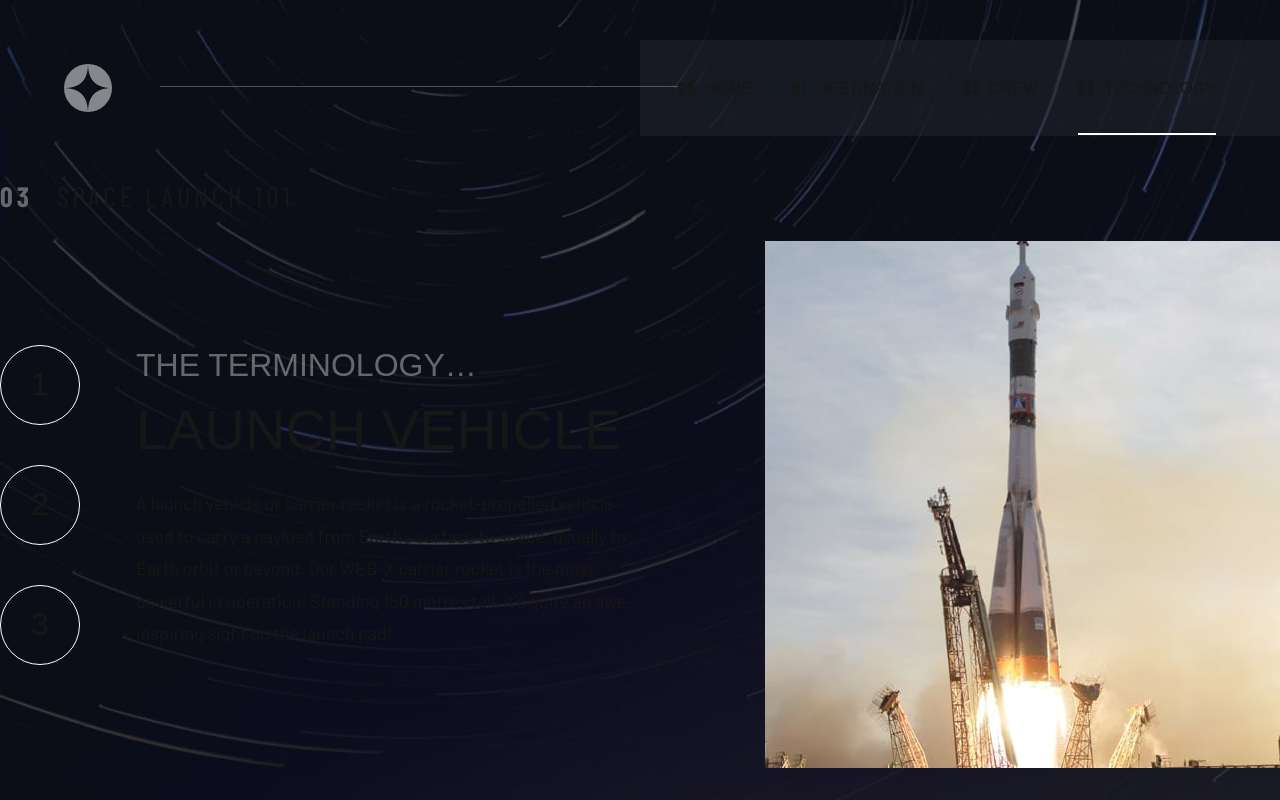
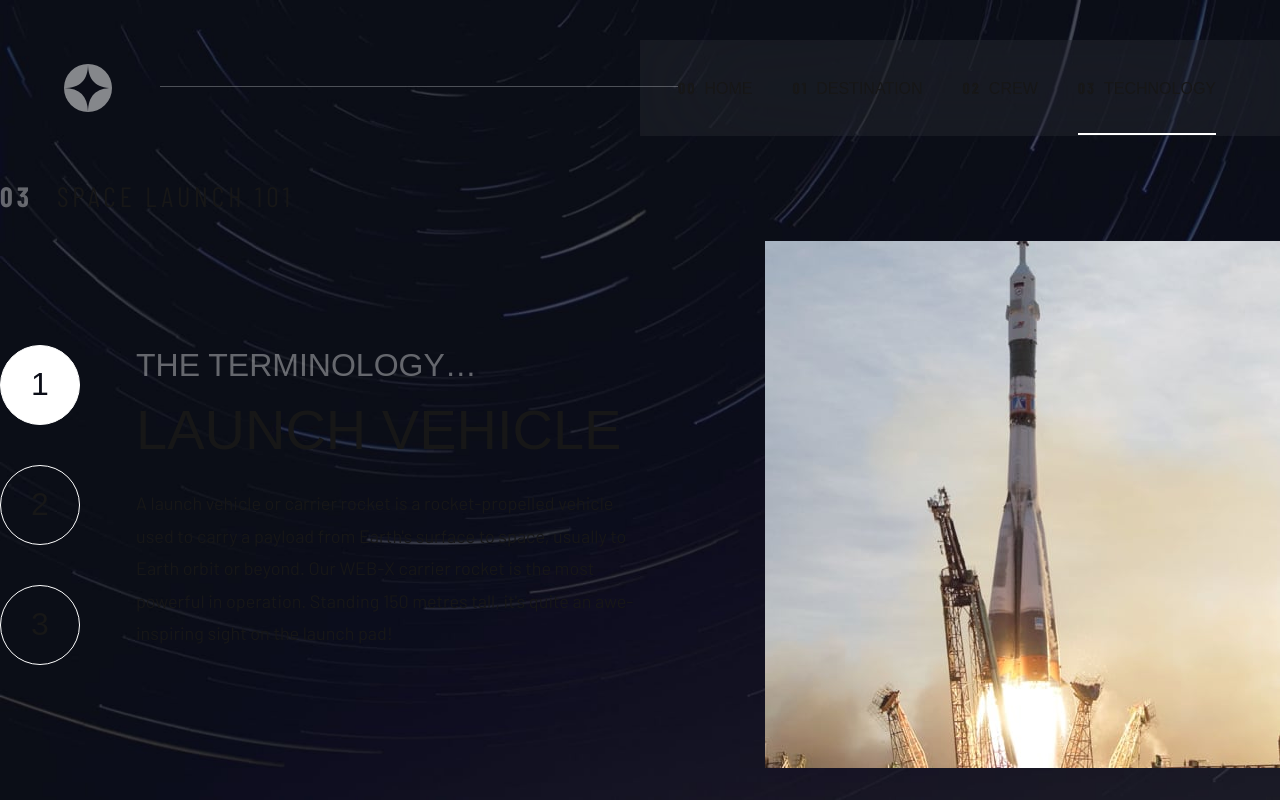
Before and after one commit to muhkyle17/birthday-reminder, a Next.js app: page /technology in a window 1280 px wide. Built offline with nearby package versions, Linux system fonts and the light colour scheme; a web font is replaced by a local one.

Commit message:
Add logic for active tab styling

```diff
--- a/src/app/technology/page.js
+++ b/src/app/technology/page.js
@@ -56,7 +56,9 @@ const HoverMiniTab = () => {
                 <p
                   key={tab.id}
                   onMouseEnter={() => setActiveTab(tab.id)}
-                  className='flex items-center justify-center w-20 h-20 typography-preset-four border border-white rounded-full cursor-pointer hover:bg-white hover:text-primary transition-all duration-500'>
+                  className={`${
+                    activeTab === tab.id ? 'bg-white text-primary' : 'bg-transparent'
+                  } flex items-center justify-center w-20 h-20 typography-preset-four border border-white rounded-full cursor-pointer hover:bg-white hover:text-primary transition-all duration-500`}>
                   {tab.id}
                 </p>
               )
```
